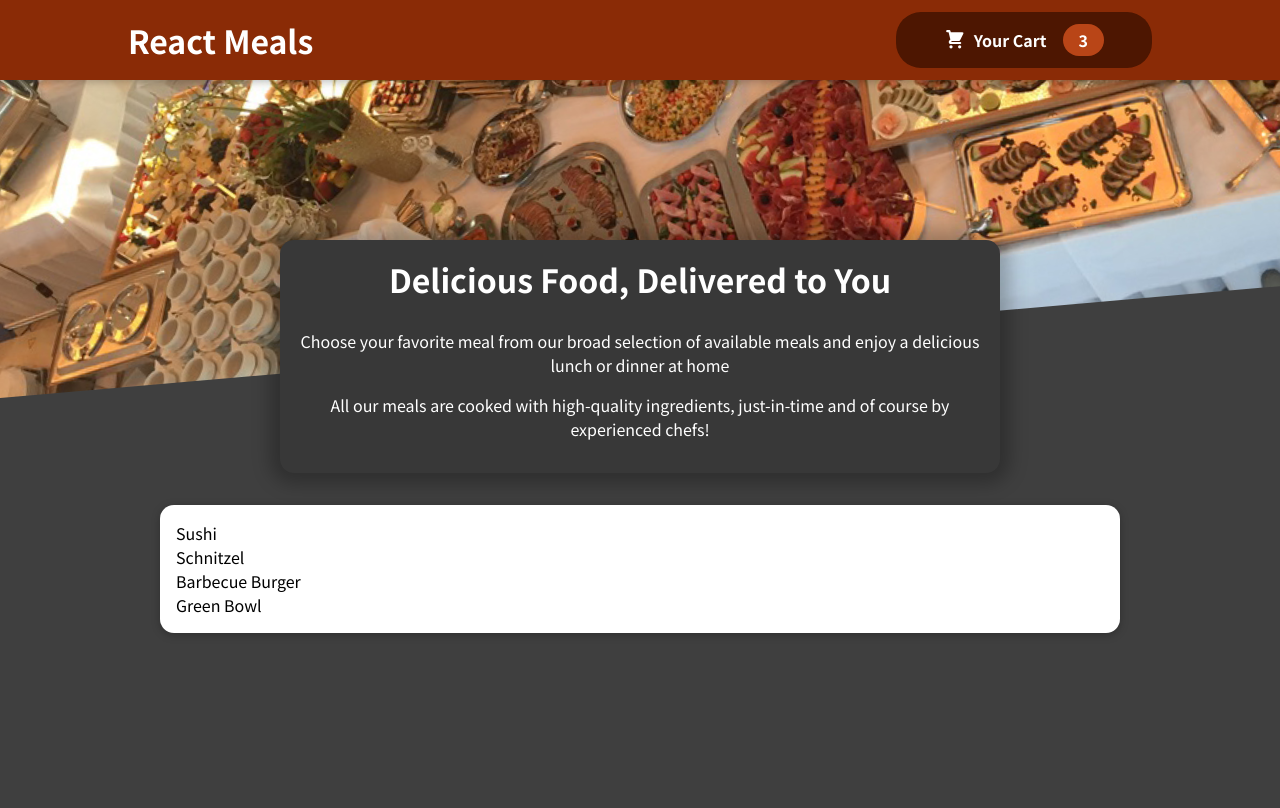
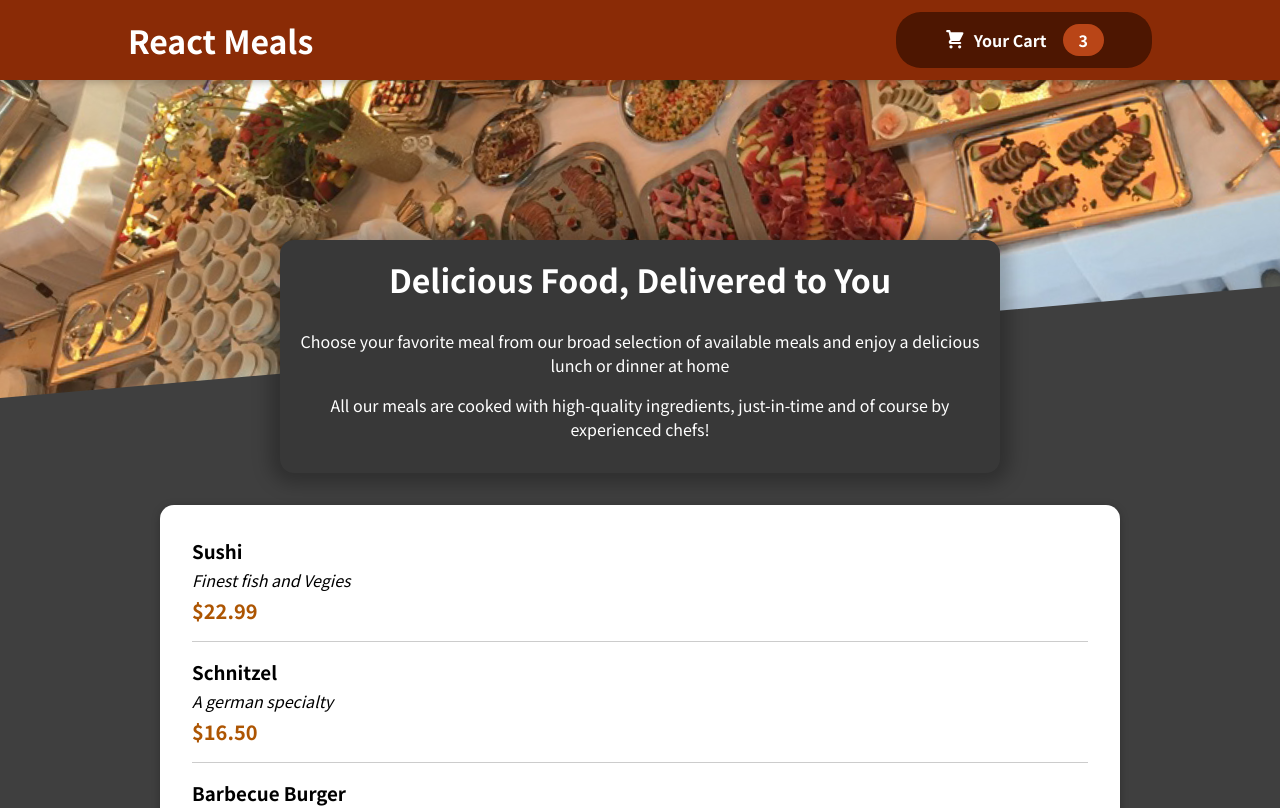
Before and after one commit to justsyre/react-project-two, a React (Create React App) app: page / in a window 1280 px wide. Shown: the top 808 px of the page. Built offline with nearby package versions, Linux system fonts and the light colour scheme.

Commit message:
Create MealItem component

```diff
--- a/src/components/Meals/AvailableMeals.js
+++ b/src/components/Meals/AvailableMeals.js
@@ -1,4 +1,5 @@
 import Card from "../UI/Card";
+import MealItem from "./MealItem/MealItem";
 
 import classes from "./AvailableMeals.module.css";
 
@@ -25,11 +26,19 @@
     id: "m4",
     name: "Green Bowl",
     description: "Healthy...and green ...",
+    price: 18.5,
   },
 ];
 
 const AvailableMeal = () => {
-  const mealsList = DUMMY_MEALS.map((meal) => <li>{meal.name}</li>);
+  const mealsList = DUMMY_MEALS.map((meal) => (
+    <MealItem
+      key={meal.id}
+      name={meal.name}
+      description={meal.description}
+      price={meal.price}
+    />
+  ));
 
   return (
     <section className={classes.meals}>
--- /dev/null
+++ b/src/components/Meals/MealItem/MealItem.js
@@ -0,0 +1,20 @@
+import React from "react";
+
+import classes from "./MealItem.module.css";
+
+const MealItem = (props) => {
+  const price = `$${props.price.toFixed(2)}`;
+
+  return (
+    <li className={classes.meal}>
+      <div>
+        <h3>{props.name}</h3>
+        <div className={classes.description}>{props.description}</div>
+        <div className={classes.price}>{price}</div>
+      </div>
+      <div></div>
+    </li>
+  );
+};
+
+export default MealItem;
--- /dev/null
+++ b/src/components/Meals/MealItem/MealItem.module.css
@@ -0,0 +1,22 @@
+.meal {
+  display: flex;
+  justify-content: space-between;
+  margin: 1rem;
+  padding-bottom: 1rem;
+  border-bottom: 1px solid #ccc;
+}
+
+.meal h3 {
+  margin: 0 0 0.25rem 0;
+}
+
+.description {
+  font-style: italic;
+}
+
+.price {
+  margin-top: 0.25rem;
+  font-weight: bold;
+  color: #ad5502;
+  font-size: 1.25rem;
+}
```
Also changed, not shown: src/components/Meals/MealItem/MealItemForm.js (added), 1 other file (tests, documents, lock files or other folders).
